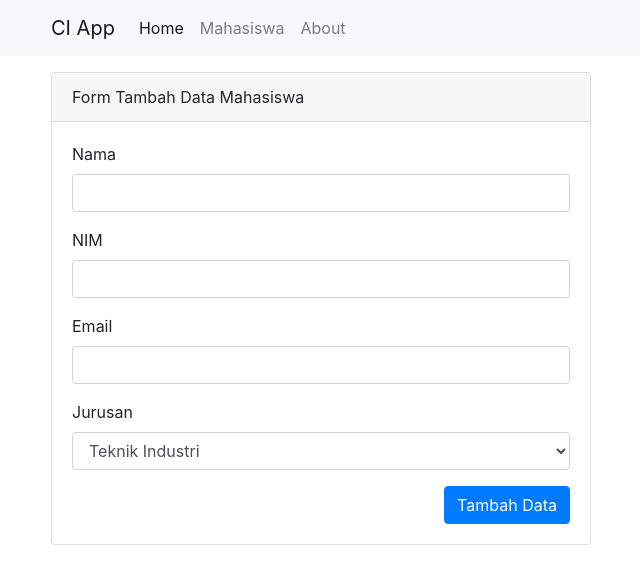
After one commit to hanasoke/ci-app, a CodeIgniter app: page /ci-app/mahasiswa/tambah in a window 1280 px wide. The commit adds this page. Shown: the top 584 px of the page, without its empty margins (34-674 px from the left). Run offline with CodeIgniter, Linux system fonts and the light colour scheme.

Commit message:
membuat tambah data dan hapus data pada tabel mahasiswa

```diff
--- a/application/config/autoload.php
+++ b/application/config/autoload.php
@@ -58,7 +58,7 @@ $autoload['packages'] = array();
 |
 |	$autoload['libraries'] = array('user_agent' => 'ua');
 */
-$autoload['libraries'] = array('database');
+$autoload['libraries'] = array('database', 'session');
 
 /*
 | -------------------------------------------------------------------
--- a/application/controllers/Mahasiswa.php
+++ b/application/controllers/Mahasiswa.php
@@ -7,6 +7,7 @@ class Mahasiswa extends CI_Controller {
     {
         parent::__construct();
         $this->load->model('Mahasiswa_model');
+        $this->load->library('form_validation');
     }
 
     public function index()
@@ -17,4 +18,36 @@ class Mahasiswa extends CI_Controller {
         $this->load->view('mahasiswa/index', $data);
         $this->load->view('templates/footer');
     }
+
+    public function tambah()
+    {
+        $data['head'] = 'Form Tambah Data Mahasiswa';
+
+        $this->form_validation->set_rules('nama', 'Nama', 'required');
+        $this->form_validation->set_rules('nim', 'NIM', 'required|numeric');
+        $this->form_validation->set_rules('email', 'Email', 'required|valid_email');
+
+
+        if ($this->form_validation->run() == FALSE ) {
+            $data['head'] = 'Form Tambah Data Mahasiswa';
+            $this->load->view('templates/header', $data);
+            $this->load->view('mahasiswa/tambah');
+            $this->load->view('templates/footer');
+        } else {
+            // test
+            // echo "Berhasil!";
+
+            // insert ke database
+            $this->Mahasiswa_model->tambahDataMahasiswa();
+            $this->session->set_flashdata('flash', 'Ditambahkan');
+            redirect('mahasiswa');
+        }
+    }
+
+    public function hapus($id)
+    {
+        $this->Mahasiswa_model->hapusDataMahasiswa($id);
+        $this->session->set_flashdata('flash', 'Dihapus');
+        redirect('mahasiswa');
+    }
 }
--- a/application/models/Mahasiswa_model.php
+++ b/application/models/Mahasiswa_model.php
@@ -7,4 +7,22 @@ class Mahasiswa_model extends CI_Model {
         return $this->db->get('mahasiswa')->result_array();
     }
 
+    public function tambahDataMahasiswa()
+    {
+        $data = [
+            "nama" => $this->input->post('nama', true),
+            "nim" => $this->input->post('nim', true),
+            "email" => $this->input->post('email', true),
+            "jurusan" => $this->input->post('jurusan', true)
+        ];
+
+        $this->db->insert('mahasiswa', $data);
+    }
+
+    public function hapusDataMahasiswa()
+    {
+        $this->db->where('id', $id);
+        $this->db->delete('mahasiswa');
+    }
+
 }
--- /dev/null
+++ b/application/views/mahasiswa/tambah.php
@@ -0,0 +1,47 @@
+<div class="container">
+
+    <div class="row mt-3">
+        <div class="col-md-6">
+
+        <div class="card">
+            <div class="card-header">
+                Form Tambah Data Mahasiswa
+            </div>
+            <div class="card-body">
+                <?php if(validation_errors()) : ?>
+                <div class="alert alert-danger" role="alert">
+                    <?=validation_errors(); ?>
+                </div>
+                <?php endif; ?>
+                <form action="" method="post">
+                    <div class="form-group">
+                        <label for="nama">Nama</label>
+                        <input type="text" class="form-control" id="nama" name="nama">
+                    </div>
+                    <div class="form-group">
+                        <label for="nim">NIM</label>
+                        <input type="text" class="form-control" id="nim" name="nim">
+                    </div>
+                    <div class="form-group">
+                        <label for="email">Email</label>
+                        <input type="text" class="form-control" id="email" name="email">
+                    </div>
+                    <div class="form-group">
+                        <label for="jurusan">Jurusan</label>
+                        <select class="form-control" id="jurusan" name="jurusan">
+                            <option value="Teknik Industri">Teknik Industri</option>
+                            <option value="Teknik Informatika">Teknik Informatika</option>
+                            <option value="Teknik Pangan">Sistem Informasi</option>
+                            <option value="Teknik Jaringan">Teknik Jaringan</option>
+                        </select>
+                    </div>
+                    <button type="submit" name="tambah" class="btn btn-primary float-right">Tambah Data</button>
+                </form>
+            </div>
+        </div>
+
+        </div>
+
+    </div>
+
+</div>
```
Also changed, not shown: application/language/english/form_validation_lang.php (added, +69 -0 lines), application/views/mahasiswa/index.php (+26 -1 lines).
